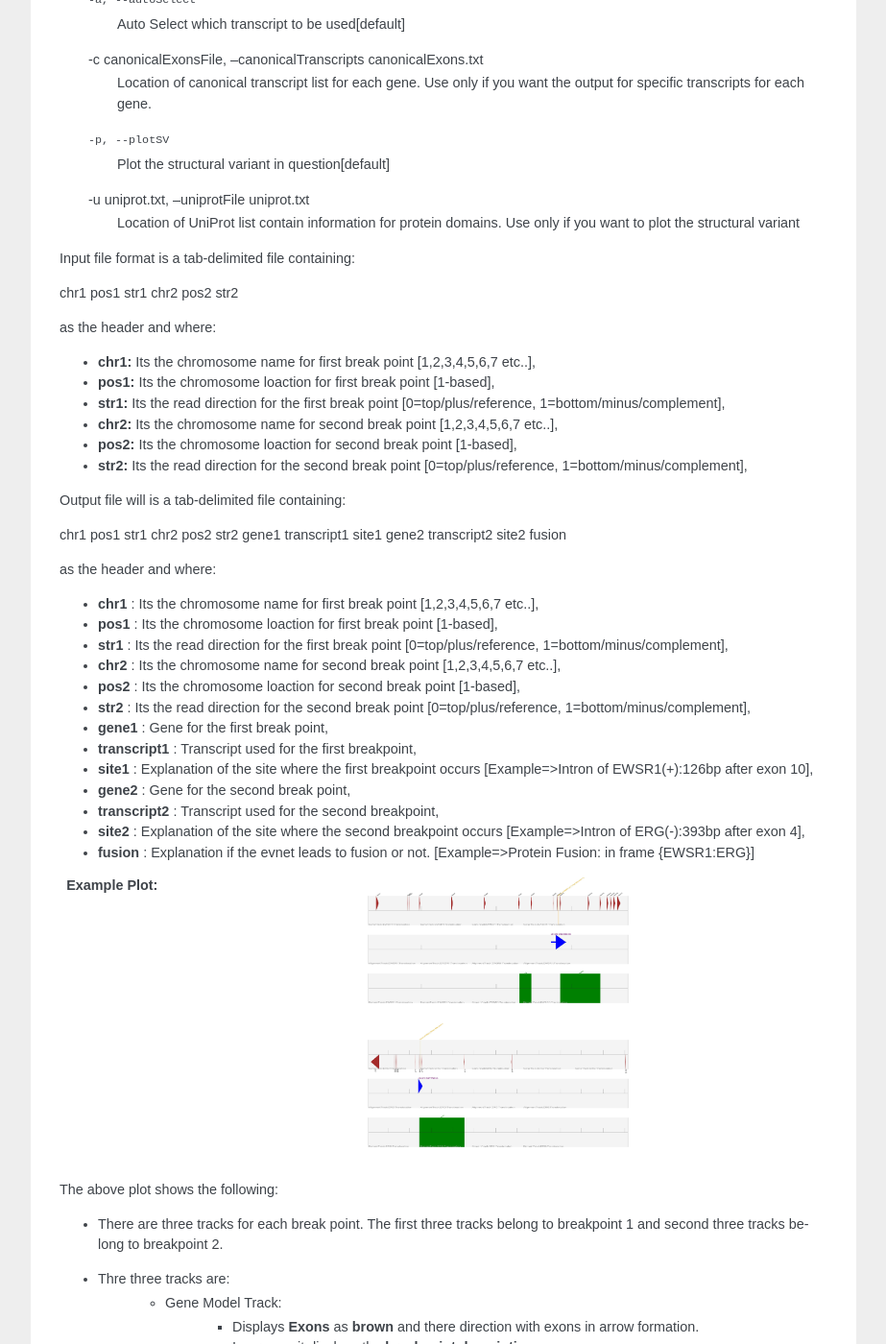
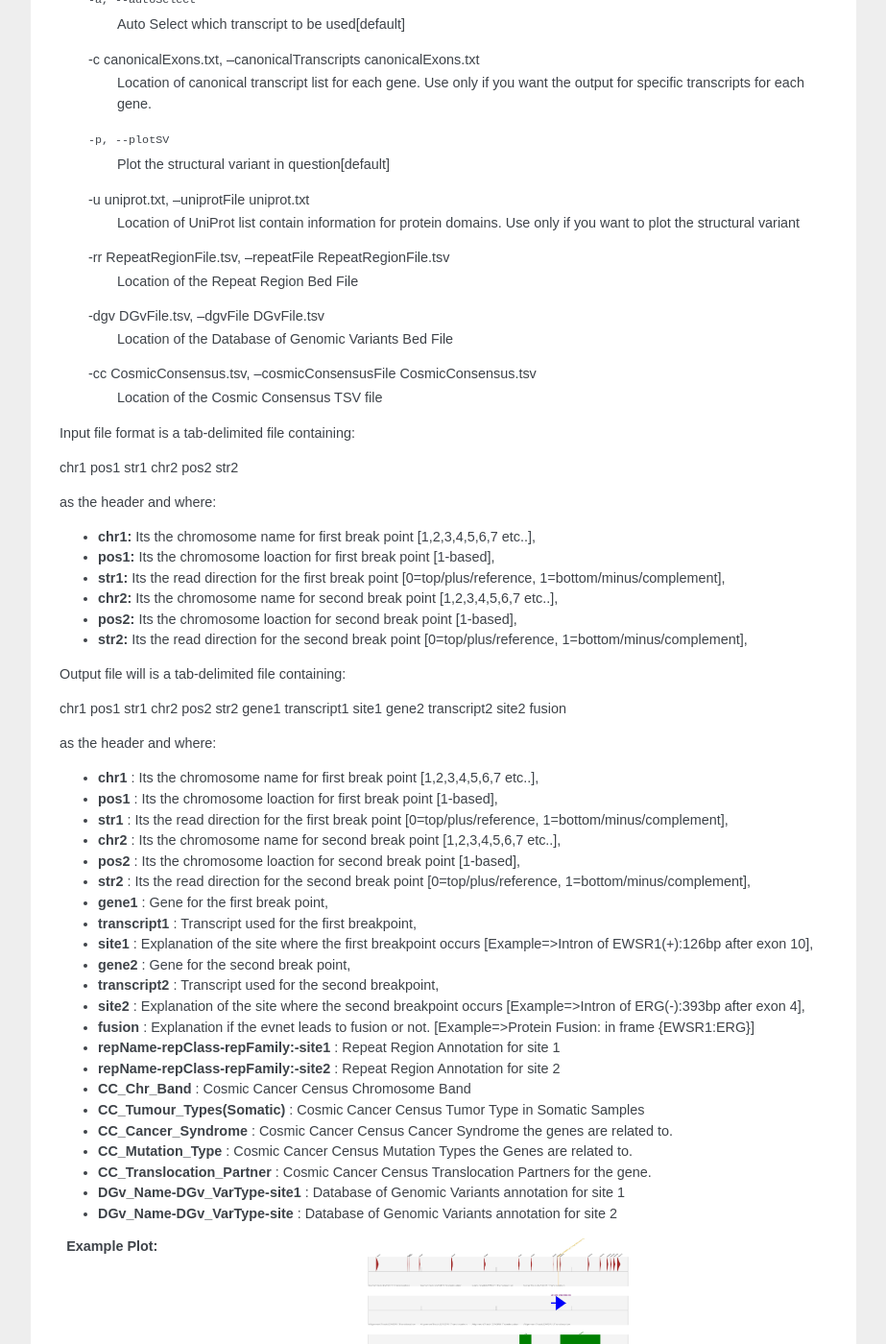
Before and after one commit to rhshah/iAnnotateSV, a Sphinx documentation site: the page built from docs/iAnnotateSV.rst, in a window 1280 px wide and 1400 px high, scrolled down 1229 px. Shown: the whole window at 96% size, without its empty margins (198-1121 px from the left). Built offline with Sphinx 7.4.7, drawn with Linux system fonts in a browser that asks for light colours; some of the changed text lies outside the part shown.

```diff
--- a/docs/iAnnotateSV.rst
+++ b/docs/iAnnotateSV.rst
@@ -26,36 +26,43 @@ Else To Run:
 
             * If you want to run with your own transcripts & make plots:
 
-            ``python iAnnotateSV.py -i svFile.txt -of outputfile.txt -o /path/to/output/dir -r hg19 -d 3000 -c canonicalTranscripts.txt -u uniprot.txt``
+            ``python iAnnotateSV.py -i svFile.txt -of outputfile.txt -o /path/to/output/dir -r hg19 -d 3000 -c canonicalTranscripts.txt -u uniprot.txt -p``
 
 **usage: iAnnotateSV.py [options]**
 
 **Annotate SV based on a specific human reference**
 
 **optional arguments:**
-  -h, --help            show this help message and exit
-  -v, --verbose         make lots of noise [default]
-  -r hg19, --refFileVersion hg19
-                        Which human reference file to be used, hg18,hg19 or
-                        hg38
-  -of outfile, --outputFile out.txt
-                        Name for the output file
-  -o outputDir, --outputDir /path/to/some/output/directory
-                        Full path for the output dirctory
-  -i inputSVfile, --svFile svfile.txt
-                        Location of the structural variants file to annotate
-  -d distance, --distance 3000
-                        Distance used to extend the promoter region
-  -a, --autoSelect      Auto Select which transcript to be used[default]
-  -c canonicalExonsFile, --canonicalTranscripts canonicalExons.txt
-                        Location of canonical transcript list for each gene.
-                        Use only if you want the output for specific
-                        transcripts for each gene.
-  -p, --plotSV          Plot the structural variant in question[default]
-  -u uniprot.txt, --uniprotFile uniprot.txt
-                        Location of UniProt list contain information for
-                        protein domains. Use only if you want to plot the
-                        structural variant
+    -h, --help            show this help message and exit
+    -v, --verbose         make lots of noise [default]
+    -r hg19, --refFileVersion hg19
+                          Which human reference file to be used, hg18,hg19 or
+                          hg38
+    -of out.txt, --outputFile out.txt
+                          Name for the output file
+    -o /somedir, --outputDir /somedir
+                          Full Path to the output dir
+    -i svfile.txt, --svFile svfile.txt
+                          Location of the structural variants file to annotate
+    -d 3000, --distance 3000
+                          Distance used to extend the promoter region
+    -a, --autoSelect      Auto Select which transcript to be used[default]
+    -c canonicalExons.txt, --canonicalTranscripts canonicalExons.txt
+                          Location of canonical transcript list for each gene.
+                          Use only if you want the output for specific
+                          transcripts for each gene.
+    -p, --plotSV          Plot the structural variant in question[default]
+    -u uniprot.txt, --uniprotFile uniprot.txt
+                          Location of UniProt list contain information for
+                          protein domains. Use only if you want to plot the
+                          structural variant
+    -rr RepeatRegionFile.tsv, --repeatFile RepeatRegionFile.tsv
+                          Location of the Repeat Region Bed File
+    -dgv DGvFile.tsv, --dgvFile DGvFile.tsv
+                          Location of the Database of Genomic Variants Bed File
+    -cc CosmicConsensus.tsv, --cosmicConsensusFile CosmicConsensus.tsv
+                          Location of the Cosmic Consensus TSV file
+
 
 Input file format is a tab-delimited file containing:
 
@@ -89,6 +96,15 @@ as the header and where:
 * **transcript2** : Transcript used for the second breakpoint,
 * **site2** : Explanation of the site where the second breakpoint occurs [Example=>Intron of ERG(-):393bp after exon 4],
 * **fusion** : Explanation if the evnet leads to fusion or not. [Example=>Protein Fusion: in frame  {EWSR1:ERG}]
+* **repName-repClass-repFamily:-site1** : Repeat Region Annotation for site 1
+* **repName-repClass-repFamily:-site2** : Repeat Region Annotation for site 2
+* **CC_Chr_Band** : Cosmic Cancer Census Chromosome Band
+* **CC_Tumour_Types(Somatic)** : Cosmic Cancer Census Tumor Type in Somatic Samples
+* **CC_Cancer_Syndrome** : Cosmic Cancer Census Cancer Syndrome the genes are related to.
+* **CC_Mutation_Type** : Cosmic Cancer Census Mutation Types the Genes are related to.
+* **CC_Translocation_Partner** : Cosmic Cancer Census Translocation Partners for the gene.
+* **DGv_Name-DGv_VarType-site1** : Database of Genomic Variants annotation for site 1
+* **DGv_Name-DGv_VarType-site** : Database of Genomic Variants annotation for site 2
 
 :Example Plot:
 
@@ -305,16 +321,16 @@ Submodules
   -r hg19, --refFileVersion hg19
                         Which human reference file to be used, hg18,hg19 or
                         hg38
-  -of outfile, --outputFile out.txt
+  -of out.txt, --outputFile out.txt
                         Name for the output file
-  -o outputDir, --outputDir /path/to/some/output/directory
-                        Full path for the output dirctory
-  -i inputSVfile, --svFile svfile.txt
+  -o /somedir, --outputDir /somedir
+                        Full Path to the output dir
+  -i svfile.txt, --svFile svfile.txt
                         Location of the structural variants file to annotate
-  -d distance, --distance 3000
+  -d 3000, --distance 3000
                         Distance used to extend the promoter region
   -a, --autoSelect      Auto Select which transcript to be used[default]
-  -c canonicalExonsFile, --canonicalTranscripts canonicalExons.txt
+  -c canonicalExons.txt, --canonicalTranscripts canonicalExons.txt
                         Location of canonical transcript list for each gene.
                         Use only if you want the output for specific
                         transcripts for each gene.
@@ -323,3 +339,9 @@ Submodules
                         Location of UniProt list contain information for
                         protein domains. Use only if you want to plot the
                         structural variant
+  -rr RepeatRegionFile.tsv, --repeatFile RepeatRegionFile.tsv
+                        Location of the Repeat Region Bed File
+  -dgv DGvFile.tsv, --dgvFile DGvFile.tsv
+                        Location of the Database of Genomic Variants Bed File
+  -cc CosmicConsensus.tsv, --cosmicConsensusFile CosmicConsensus.tsv
+                        Location of the Cosmic Consensus TSV file
```
Also changed, not shown: README.rst (+73 -47 lines), 5 other files.
